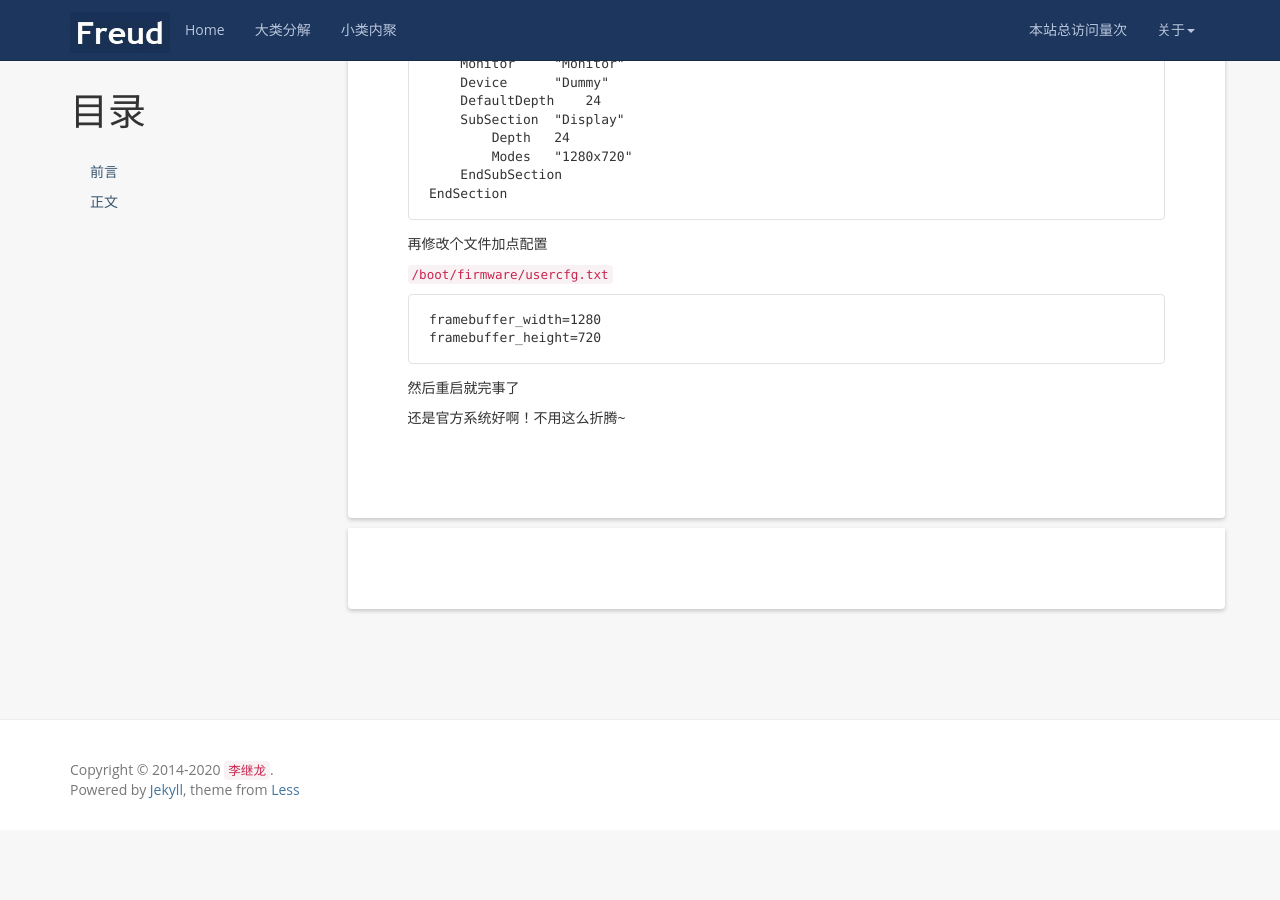
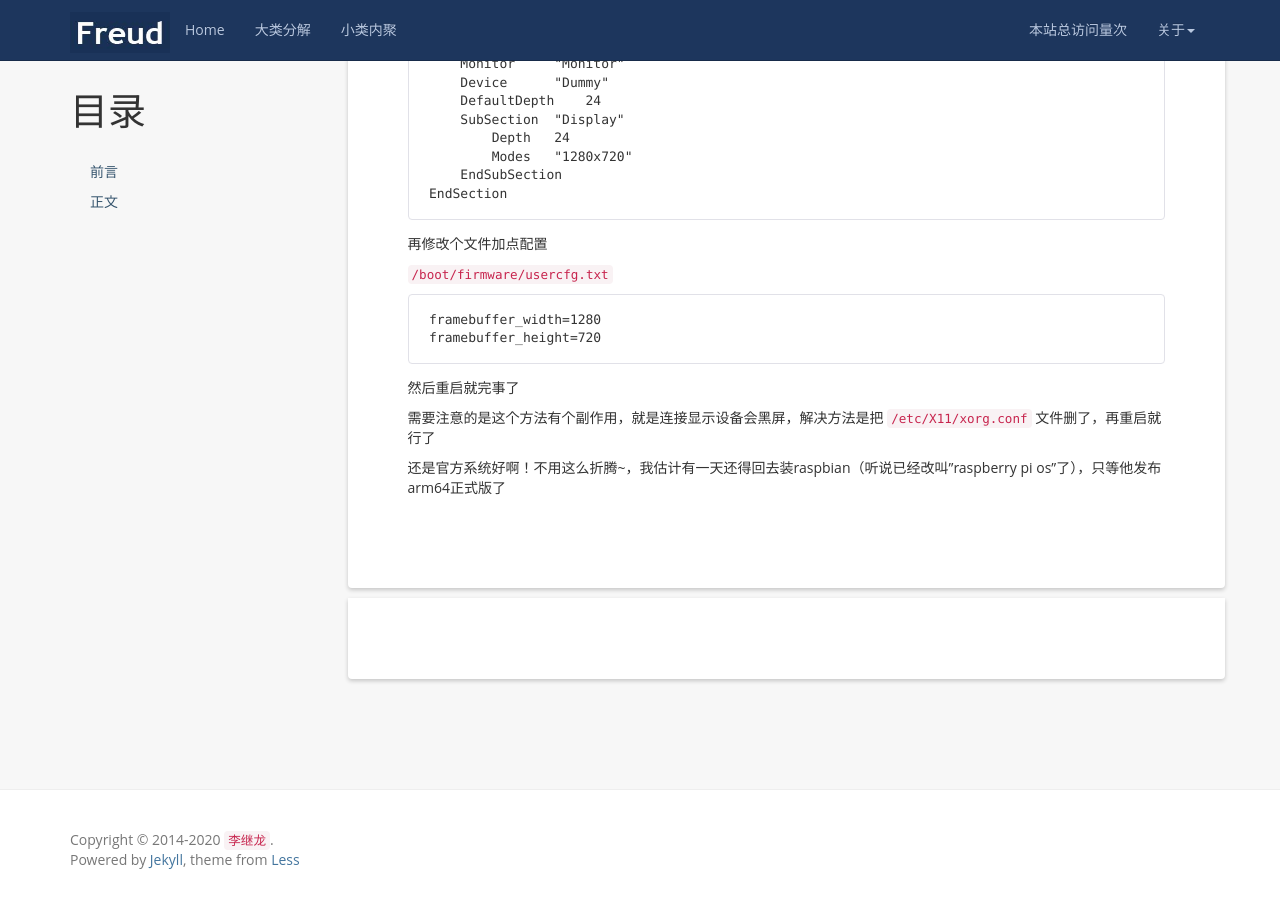
Before and after one commit to kljzndx/My-Blog, a Jekyll site: the page built from _posts/2020-07-05-x11vnc setup.md, in a window 1280 px wide and 900 px high, scrolled down 2026 px. Built offline with Jekyll 4.4.1, drawn with Linux system fonts in a browser that asks for light colours; nearby versions of some CDN libraries; comment, search, counter and statistics services are not loaded; before the commit the page ends 2856 px from its top, so only the background shows below that.

Commit message:
Fixed bug

````diff
--- a/_posts/2020-07-05-x11vnc setup.md
+++ b/_posts/2020-07-05-x11vnc setup.md
@@ -99,6 +99,7 @@ Section "Screen"
     EndSubSection
 EndSection
 ```
+
 再修改个文件加点配置
 
 `/boot/firmware/usercfg.txt`
@@ -110,4 +111,6 @@ framebuffer_height=720
 
 然后重启就完事了
 
-还是官方系统好啊！不用这么折腾~
+需要注意的是这个方法有个副作用，就是连接显示设备会黑屏，解决方法是把 `/etc/X11/xorg.conf` 文件删了，再重启就行了
+
+还是官方系统好啊！不用这么折腾~，我估计有一天还得回去装raspbian（听说已经改叫"raspberry pi os"了），只等他发布arm64正式版了
````
